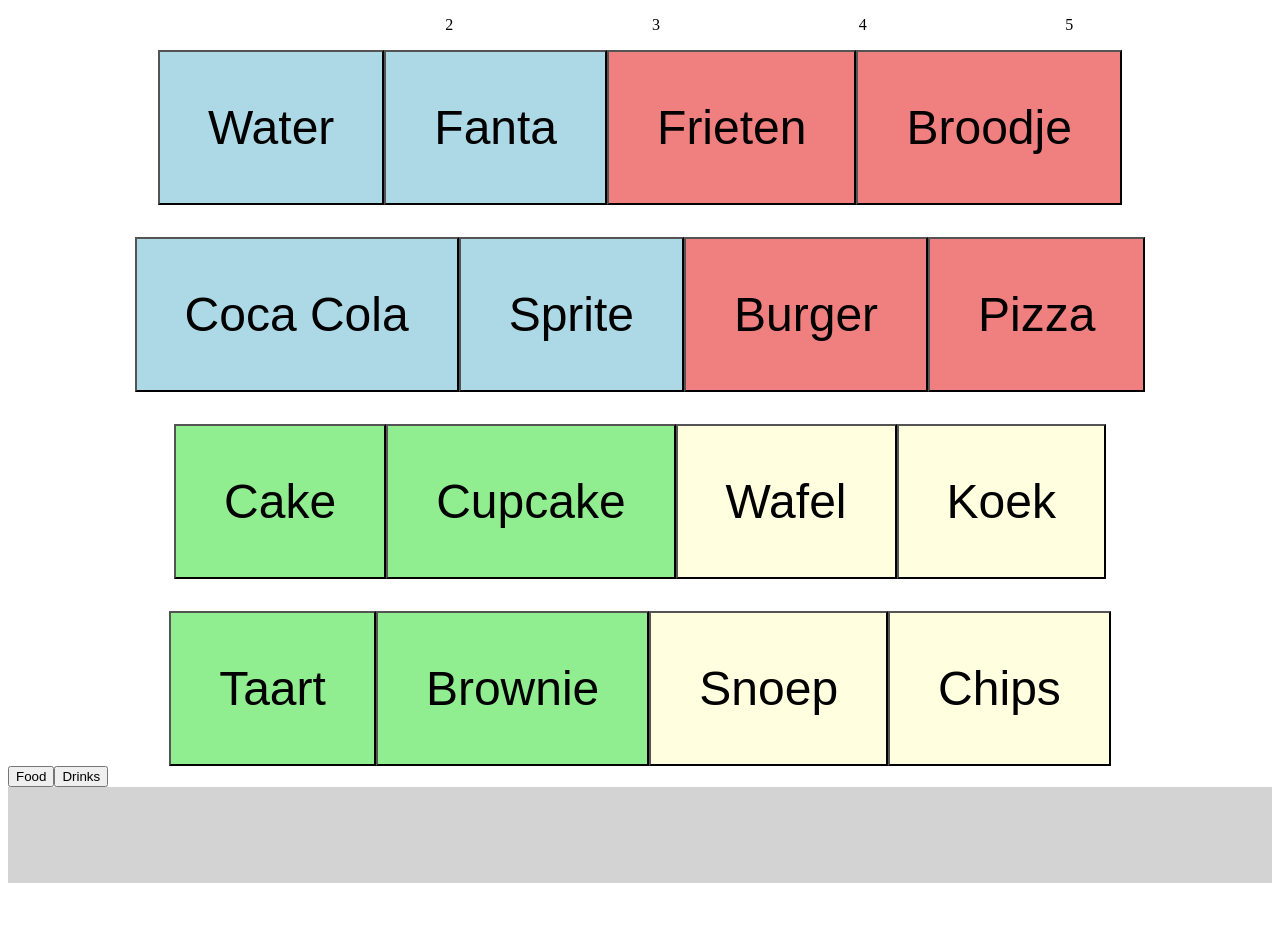
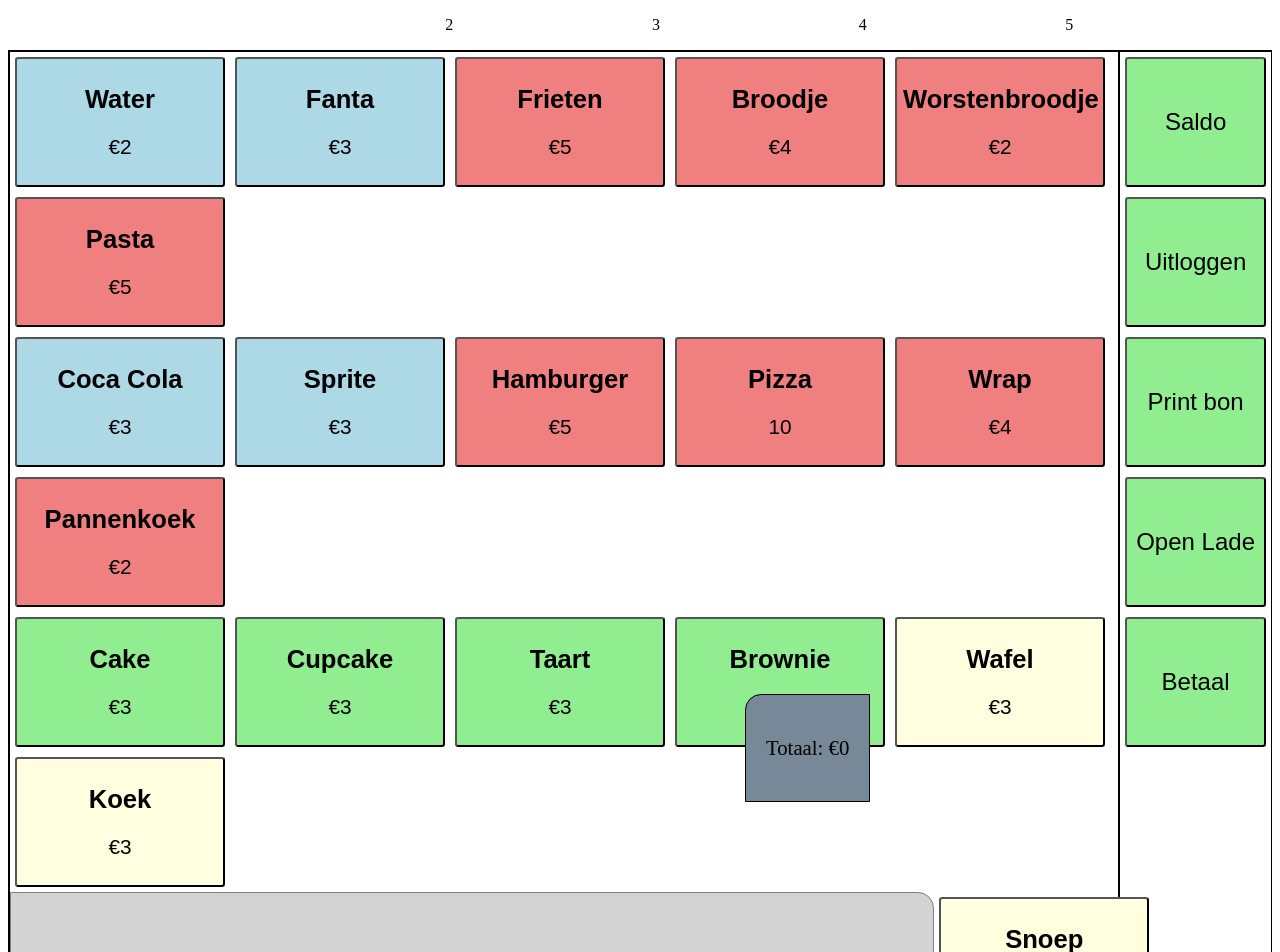
Before and after one commit to UCLL-FEG-Leuven/project-9101112-looplegends, an Angular app in the folder Client/: page / in a window 1280 px wide. Shown: the top 952 px of the page. Before the commit the page ends 891 px from the top, so only its background shows below. Built offline with nearby package versions, Linux system fonts and the light colour scheme.

Commit message:
Buttons, zijbalk en eindafrekening gemaakt. Als je op een button klikt komt dit in een winkelmandje en daarna Wordt dit allemaal opgeteld bij totale kosten

```diff
--- a/Client/src/app/app.component.css
+++ b/Client/src/app/app.component.css
@@ -4,40 +4,97 @@
     justify-content: space-evenly;
 }
 
-.Checkout {
-    background-color: lightgrey;
-    padding: 3rem;
+
+.buttons {
+    display: flex;
+    flex-direction: column;
 }
 
 
 
-.buttons  {
-    display: flex;
-    flex-direction: column;
-    gap: 2rem;
-    align-items: center;
+button {
+    width: 210px;
+    /* Pas de breedte aan naar wens */
+    height: 130px;
+    /* Pas de hoogte aan naar wens */
+    margin: 5px;
+    /* Optioneel: voeg marge toe tussen de knoppen */
+    border-radius: 0.2rem;
 }
+
+h1 {
+    font-size: 1.6rem;
+}
+
+p {
+    font-size: 1.3rem;
+}
+
 
 .Drinks {
     background-color: lightblue;
-    font-size: 3rem;
-    padding: 3rem;
 }
 
 .Foods {
     background-color: lightcoral;
-    font-size: 3rem;
-    padding: 3rem;
 }
 
 .Desserts {
     background-color: lightgreen;
-    font-size: 3rem;
-    padding: 3rem;
 }
 
 .Snacks {
     background-color: lightyellow;
-    font-size: 3rem;
-    padding: 3rem;
 }
+
+.total-cost {
+    position: absolute;
+    bottom: -2px;
+    right: 25.6rem;
+    padding: 20px;
+    background-color: lightslategray;
+    border: 1px solid black;
+    border-top-left-radius: 1rem;
+}
+
+section {
+    border: 2px solid black;
+}
+
+.Eindafrekening {
+    display: flex;
+    flex-direction: row;
+    justify-content: space-between;
+    background-color: lightgrey;
+    border: 1px solid grey;
+    border-top-right-radius: 1rem;
+    height: 37.2vh;
+}
+
+.Onderste {
+    display: grid;
+    grid-template-columns: 83.4% 16.6%;
+}
+
+
+.ALL {
+    display: flex;
+    flex-direction: row;
+}
+
+
+
+.Zijbalk {
+    display: flex;
+    flex-direction: column;
+    border-right: 1px solid black;
+    border-top: 2px solid black;
+    border-bottom: 2px solid black;
+}
+
+
+.ButtonZijBalk {
+    width: 11vw;
+    font-size: 1.5rem;
+    background-color: lightgreen;
+}
--- a/Client/src/app/app.component.html
+++ b/Client/src/app/app.component.html
@@ -11,39 +11,122 @@
 </header>
 
 <main class="main">
-  <div class="buttons">
-    <div class="Row1">
-      <button class="Drinks">Water</button>
-      <button class="Drinks">Fanta</button>
+  <div class="ALL">
+    <section>
+      <div class="buttons">
+        <div class="Row1">
+          <button class="Drinks" (click)="showTitle('Water', 2)">
+            <h1>Water</h1>
+            <p>€2</p>
+          </button>
+          <button class="Drinks" (click)="showTitle('Fanta', 3)">
+            <h1>Fanta</h1>
+            <p>€3</p>
+          </button>
+          <button class="Foods" (click)="showTitle('Frieten', 5)">
+            <h1>Frieten</h1>
+            <p>€5</p>
+          </button>
+          <button class="Foods" (click)="showTitle('Broodje', 4)">
+            <h1>Broodje</h1>
+            <p>€4</p>
+          </button>
+          <button class="Foods" (click)="showTitle('Worstenbroodje', 2)">
+            <h1>Worstenbroodje</h1>
+            <p>€2</p>
+          </button>
+          <button class="Foods" (click)="showTitle('Pasta', 5)">
+            <h1>Pasta</h1>
+            <p>€5</p>
+          </button>
+        </div>
 
-      <button class="Foods">Frieten</button>
-      <button class="Foods">Broodje</button>
-    </div>
-    <div class="Row2">
-      <button class="Drinks">Coca Cola</button>
-      <button class="Drinks">Sprite</button>
+        <div class="Row2">
+          <button class="Drinks" (click)="showTitle('Coca Cola', 3)">
+            <h1>Coca Cola</h1>
+            <p>€3</p>
+          </button>
+          <button class="Drinks" (click)="showTitle('Sprite', 3)">
+            <h1>Sprite</h1>
+            <p>€3</p>
+          </button>
+          <button class="Foods" (click)="showTitle('Hamburger', 5)">
+            <h1>Hamburger</h1>
+            <p>€5</p>
+          </button>
+          <button class="Foods" (click)="showTitle('Pizza', 10)">
+            <h1>Pizza</h1>
+            <p>10</p>
+          </button>
+          <button class="Foods" (click)="showTitle('Wrap', 4)">
+            <h1>Wrap</h1>
+            <p>€4</p>
+          </button>
+          <button class="Foods" (click)="showTitle('Pannenkoek', 2)">
+            <h1>Pannenkoek</h1>
+            <p>€2</p>
+          </button>
+        </div>
 
-      <button class="Foods">Burger</button>
-      <button class="Foods">Pizza</button>
-    </div>
-    <div class="Row3">
-      <button class="Desserts">Cake</button>
-      <button class="Desserts">Cupcake</button>
+        <div class="Row3">
+          <button class="Desserts" (click)="showTitle('Cake', 3)">
+            <h1>Cake</h1>
+            <p>€3</p>
+          </button>
+          <button class="Desserts" (click)="showTitle('Cupcake', 3)">
+            <h1>Cupcake</h1>
+            <p>€3</p>
+          </button>
+          <button class="Desserts" (click)="showTitle('Taart', 3)">
+            <h1>Taart</h1>
+            <p>€3</p>
+          </button>
+          <button class="Desserts" (click)="showTitle('Brownie', 3)">
+            <h1>Brownie</h1>
+            <p>€3</p>
+          </button>
+          <button class="Snacks" (click)="showTitle('Wafel', 3)">
+            <h1>Wafel</h1>
+            <p>€3</p>
+          </button>
+          <button class="Snacks" (click)="showTitle('Koek', 3)">
+            <h1>Koek</h1>
+            <p>€3</p>
+          </button>
 
-      <button class="Snacks">Wafel</button>
-      <button class="Snacks">Koek</button>
-    </div>
-    <div class="Row4">
-      <button class="Desserts">Taart</button>
-      <button class="Desserts">Brownie</button>
+        </div>
+      </div>
 
-      <button class="Snacks">Snoep</button>
-      <button class="Snacks">Chips</button>
+      <div class="Onderste">
+        <div class="Eindafrekening">
+          <div class="Checkout" [innerHTML]="clickedButtonTitle"></div>
+          <div class="total-cost">
+            <p>Totaal: €{{ totalCost }}</p>
+          </div>
+        </div>
+        <div class="buttons">
+          <button class="Snacks" (click)="showTitle('Snoep', 3)">
+            <h1>Snoep</h1>
+            <p>€3</p>
+          </button>
+          <button class="Snacks" (click)="showTitle('Chips', 3)">
+            <h1>Chips</h1>
+            <p>€3</p>
+          </button>
+        </div>
+      </div>
+    </section>
+
+
+
+    <div class="Zijbalk">
+      <button class="ButtonZijBalk">Saldo</button>
+      <button class="ButtonZijBalk">Uitloggen</button>
+      <button class="ButtonZijBalk">Print bon</button>
+      <button class="ButtonZijBalk">Open Lade</button>
+      <button class="ButtonZijBalk">Betaal</button>
     </div>
   </div>
-  <button (click)="showTitle('Food')">Food</button>
-  <button (click)="showTitle('Drinks')">Drinks</button>
-  <div class="Checkout">{{ clickedButtonTitle }}</div>
 
   <router-outlet />
 </main>
--- a/Client/src/app/app.component.ts
+++ b/Client/src/app/app.component.ts
@@ -6,12 +6,36 @@
   standalone: true,
   imports: [RouterOutlet],
   templateUrl: './app.component.html',
-  styleUrl: './app.component.css'
+  styleUrls: ['./app.component.css']
 })
 export class AppComponent {
+  clickedButtons: { [key: string]: { count: number, price: number } } = {};
   clickedButtonTitle: string = '';
+  totalCost: number = 0;
 
-  showTitle(buttonTitle: string): void {
-    this.clickedButtonTitle = buttonTitle;
+  showTitle(category: string, price: number) {
+    if (!this.clickedButtons[category]) {
+      this.clickedButtons[category] = { count: 1, price: price };
+    } else {
+      this.clickedButtons[category].count++;
+    }
+
+    this.updateTotalCost(); // Update de totale kosten
+    this.updateClickedButtonTitle(); // Update de weergave van de geklikte knoppen
+  }
+
+  private updateTotalCost() {
+    this.totalCost = Object.keys(this.clickedButtons).reduce((acc, key) => {
+      const item = this.clickedButtons[key];
+      return acc + item.price * item.count;
+    }, 0);
+  }
+
+  private updateClickedButtonTitle() {
+    this.clickedButtonTitle = Object.keys(this.clickedButtons).map(key => {
+      const item = this.clickedButtons[key];
+      const count = item.count > 1 ? `${item.count}X` : '';
+      return `${count} ${key} €${item.price}`;
+    }).join('<br>');
   }
 }
```
